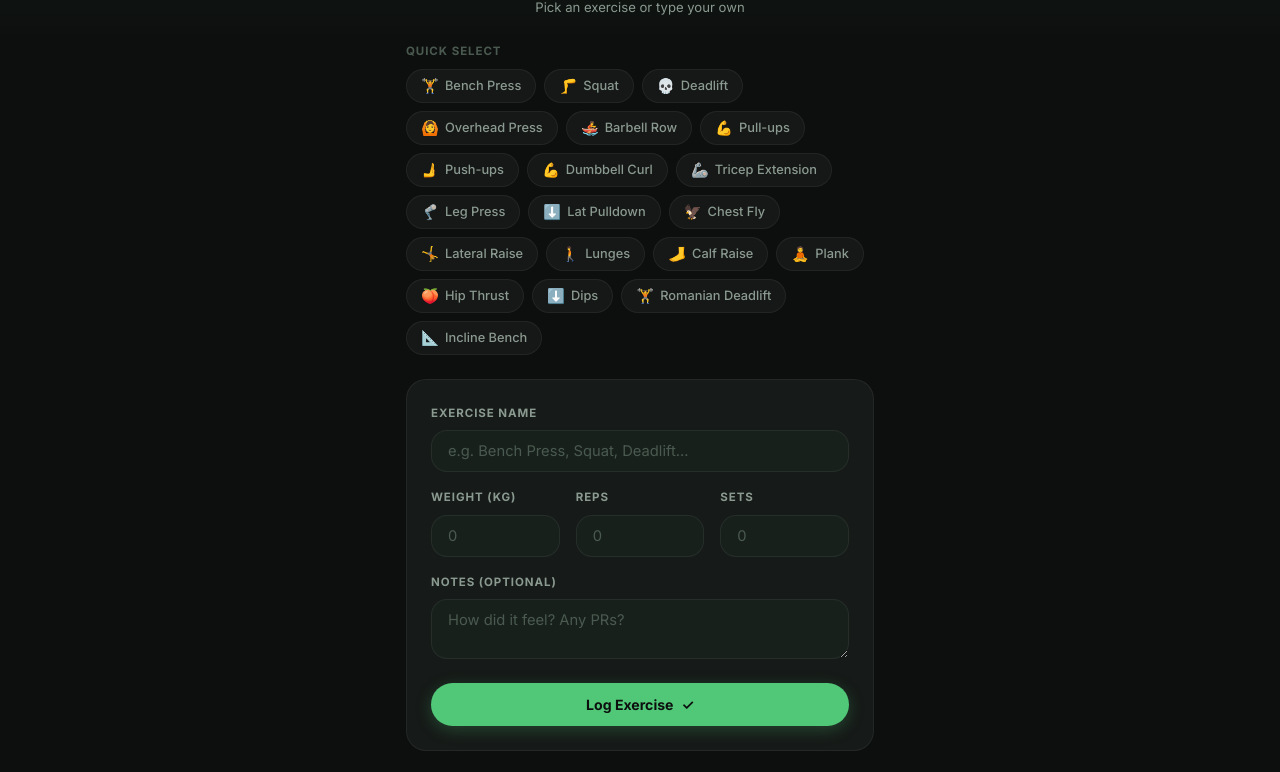
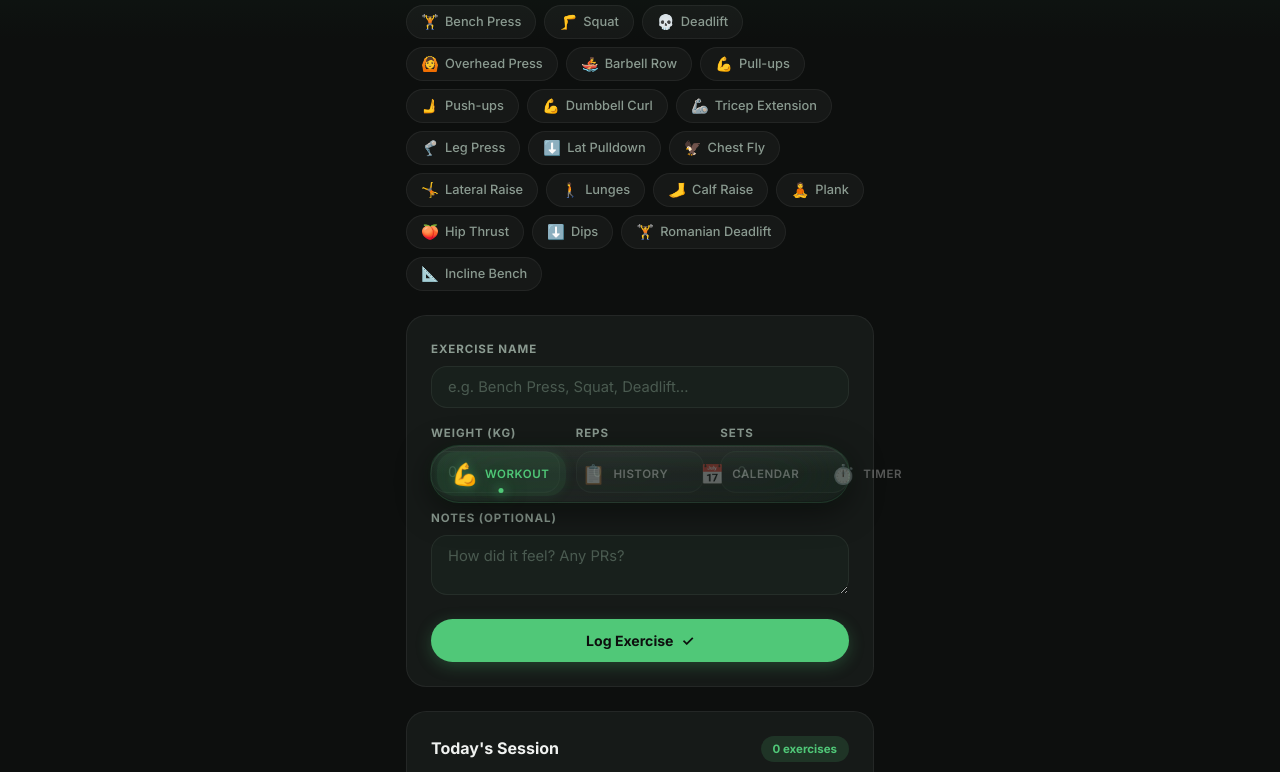
Before and after one commit to Fandilaii/workout-app, a plain HTML site: page index.html in a window 1280 px wide. Shown: the part 281-1053 px from the top of the page. Drawn offline with Linux system fonts and the light colour scheme.

Commit message:
Futuristic floating capsule navbar with glass effect

```diff
--- a/style.css
+++ b/style.css
@@ -177,20 +177,42 @@
     box-shadow: 0 2px 14px rgba(80, 200, 120, 0.45);
 }
 
-/* ===== Navbar ===== */
+/* ===== Futuristic Floating Navbar ===== */
 .navbar {
     position: fixed;
-    bottom: 0;
+    bottom: 14px;
+    left: 14px;
+    right: 14px;
+    z-index: 100;
+    border-radius: 999px;
+    padding: 6px 6px;
+
+    /* Glass morphism */
+    background: linear-gradient(135deg,
+            rgba(80, 200, 120, 0.06) 0%,
+            rgba(255, 255, 255, 0.04) 40%,
+            rgba(80, 200, 120, 0.03) 100%);
+    backdrop-filter: blur(40px) saturate(160%);
+    -webkit-backdrop-filter: blur(40px) saturate(160%);
+    border: 1px solid rgba(80, 200, 120, 0.12);
+    box-shadow:
+        0 8px 32px rgba(0, 0, 0, 0.5),
+        0 0 15px rgba(80, 200, 120, 0.06),
+        inset 0 1px 0 rgba(255, 255, 255, 0.06),
+        inset 0 -1px 0 rgba(0, 0, 0, 0.15);
+}
+
+/* Top glass shine */
+.navbar::before {
+    content: '';
+    position: absolute;
+    top: 0;
     left: 0;
     right: 0;
-    z-index: 100;
-    background: rgba(13, 15, 14, 0.95);
-    backdrop-filter: blur(20px);
-    border-top: 1px solid var(--border-color);
-    padding: var(--space-sm) var(--space-md);
-    display: flex;
-    align-items: center;
-    justify-content: space-between;
+    height: 50%;
+    border-radius: 999px 999px 0 0;
+    background: linear-gradient(180deg, rgba(255, 255, 255, 0.05) 0%, transparent 100%);
+    pointer-events: none;
 }
 
 .nav-brand {
@@ -205,55 +227,82 @@
 
 .nav-links {
     display: flex;
-    gap: var(--space-xs);
     width: 100%;
     justify-content: space-around;
+    position: relative;
 }
 
 .nav-btn {
     background: none;
     border: none;
-    color: var(--text-muted);
+    color: rgba(255, 255, 255, 0.3);
     cursor: pointer;
     display: flex;
     flex-direction: column;
     align-items: center;
-    gap: 3px;
-    padding: var(--space-sm) var(--space-md);
-    border-radius: var(--radius-md);
-    transition: all var(--transition-base);
+    gap: 2px;
+    padding: 10px 18px;
+    border-radius: 18px;
+    transition: all 0.35s cubic-bezier(0.4, 0, 0.2, 1);
     font-family: 'Inter', sans-serif;
     position: relative;
+    z-index: 1;
 }
 
 .nav-btn:hover {
-    color: var(--text-secondary);
+    color: rgba(255, 255, 255, 0.55);
+    background: rgba(255, 255, 255, 0.03);
+    transform: translateY(-1px);
 }
 
 .nav-btn.active {
     color: var(--primary);
+    background: rgba(80, 200, 120, 0.1);
+    box-shadow: 0 0 12px rgba(80, 200, 120, 0.1);
 }
 
+.nav-btn.active .nav-icon {
+    transform: scale(1.15);
+    filter: drop-shadow(0 0 4px rgba(80, 200, 120, 0.4));
+}
+
+/* Glowing dot under active tab */
 .nav-btn.active::after {
     content: '';
     position: absolute;
-    top: -8px;
+    bottom: 3px;
     left: 50%;
     transform: translateX(-50%);
-    width: 20px;
-    height: 3px;
+    width: 5px;
+    height: 5px;
     background: var(--primary);
     border-radius: var(--radius-full);
+    box-shadow: 0 0 8px var(--primary), 0 0 16px rgba(80, 200, 120, 0.3);
+    animation: dotPulse 2s ease-in-out infinite;
+}
+
+@keyframes dotPulse {
+
+    0%,
+    100% {
+        box-shadow: 0 0 8px var(--primary), 0 0 16px rgba(80, 200, 120, 0.3);
+    }
+
+    50% {
+        box-shadow: 0 0 12px var(--primary), 0 0 24px rgba(80, 200, 120, 0.5);
+    }
 }
 
 .nav-icon {
-    font-size: 1.3rem;
+    font-size: 1.2rem;
+    transition: all 0.35s cubic-bezier(0.4, 0, 0.2, 1);
 }
 
 .nav-label {
-    font-size: 0.65rem;
+    font-size: 0.58rem;
     font-weight: 600;
-    letter-spacing: 0.04em;
+    letter-spacing: 0.05em;
+    text-transform: uppercase;
 }
 
 /* ===== Main Content ===== */
@@ -1002,49 +1051,24 @@
 /* ===== Desktop ===== */
 @media (min-width: 768px) {
     .navbar {
-        top: 0;
-        bottom: auto;
-        border-top: none;
-        border-bottom: 1px solid var(--border-color);
-        padding: var(--space-sm) var(--space-xl);
-        background: rgba(13, 15, 14, 0.8);
-    }
-
-    .nav-brand {
-        display: flex;
-        align-items: center;
-        gap: var(--space-sm);
-    }
-
-    .brand-text {
-        font-size: 1.05rem;
-        font-weight: 900;
-        color: var(--primary);
-    }
-
-    .nav-links {
-        width: auto;
-        gap: var(--space-xs);
+        left: 50%;
+        transform: translateX(-50%);
+        max-width: 420px;
+        bottom: 16px;
     }
 
     .nav-btn {
         flex-direction: row;
         gap: var(--space-sm);
-        padding: var(--space-sm) var(--space-md);
-    }
-
-    .nav-btn.active::after {
-        top: auto;
-        bottom: -8px;
+        padding: 10px 16px;
     }
 
     .nav-label {
-        font-size: 0.78rem;
+        font-size: 0.72rem;
     }
 
     .main-content {
-        padding-top: 80px;
-        padding-bottom: var(--space-2xl);
+        padding-bottom: 100px;
     }
 
     .view-header h1 {
```
